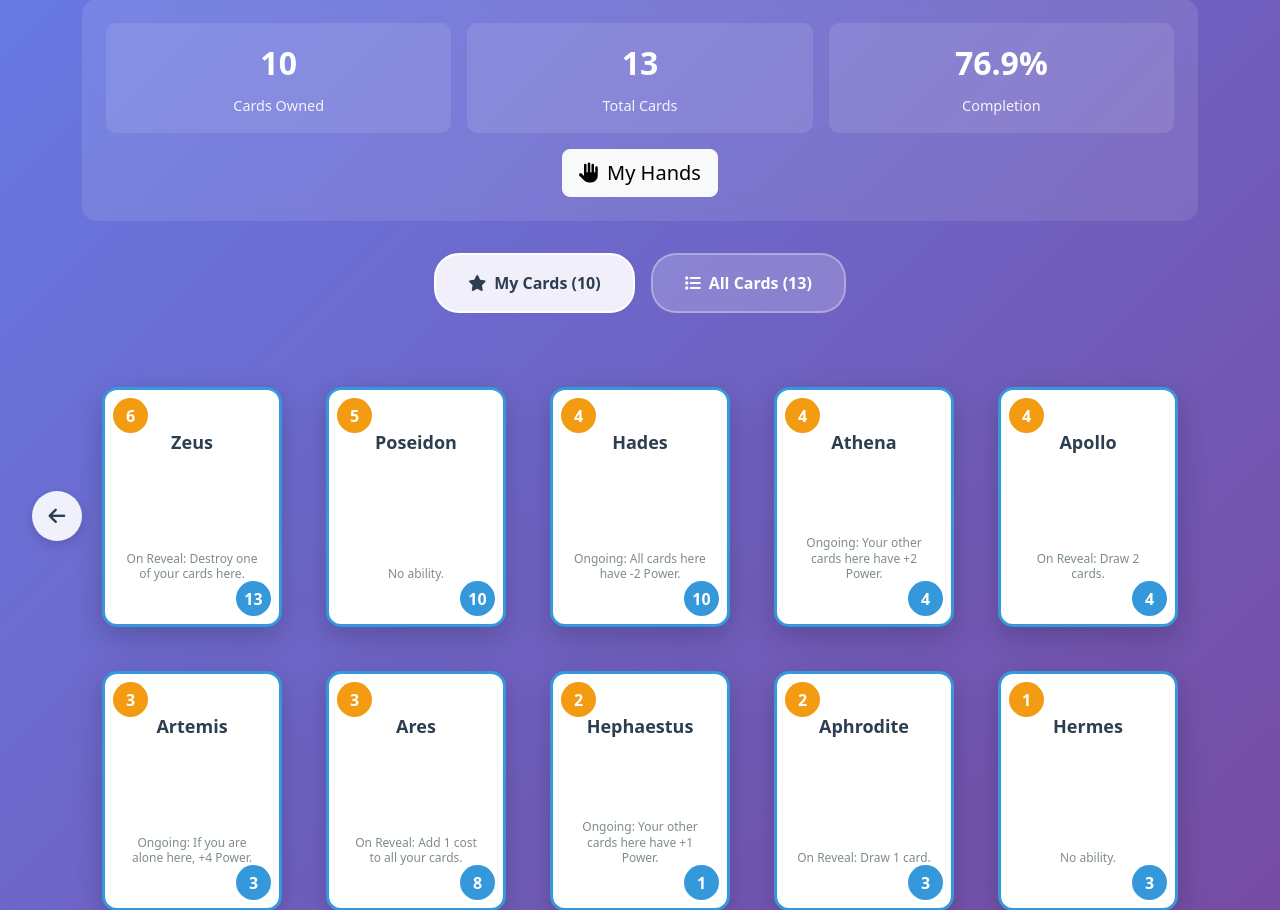
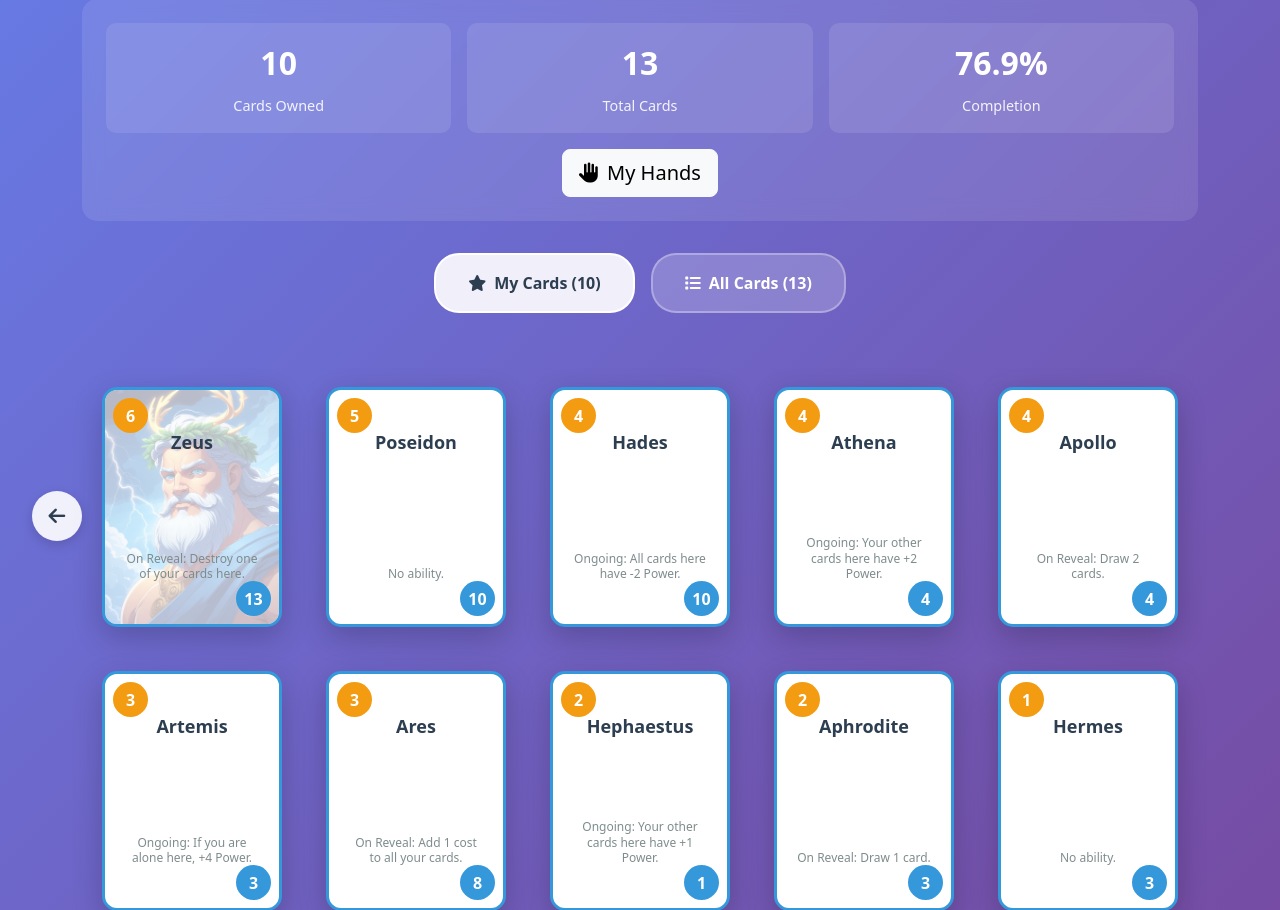
Before and after one commit to Maxwellkwhite/greek-snap, a Flask app: page /collection in a window 1280 px wide. Shown: the part 227-1137 px from the top of the page. Run offline with Flask 3, Linux system fonts and the light colour scheme; a user stored in the database is signed in; some libraries are stand-ins or nearby versions.

Commit message:
set up first image for zues

```diff
--- a/cards_data.py
+++ b/cards_data.py
@@ -9,6 +9,7 @@ CHARACTERS = [
         "cost": 6,
         "ability": "On Reveal: Destroy one of your cards here.",
         "ability_type": "on_reveal",
+        "image": "/static/images/zues.jpg",
         "ability_effect": {
             "type": "destroy_card",
             "value": 1,
--- a/static/css/style.css
+++ b/static/css/style.css
@@ -38,6 +38,22 @@ body {
     display: flex;
     flex-direction: column;
     justify-content: space-between;
+    position: relative;
+    z-index: 1;
+}
+
+.card-image {
+    position: absolute;
+    top: 0;
+    left: 0;
+    width: 100%;
+    height: 100%;
+    background-size: cover;
+    background-position: center;
+    background-repeat: no-repeat;
+    opacity: 0.3;
+    z-index: 0;
+    border-radius: 8px;
 }
 
 .card-cost {
@@ -55,6 +71,7 @@ body {
     font-weight: bold;
     font-size: 12px;
     transition: all 0.3s ease;
+    z-index: 2;
 }
 
 .card-cost.cost-reduced {
@@ -96,6 +113,7 @@ body {
     font-weight: bold;
     font-size: 12px;
     transition: all 0.3s ease;
+    z-index: 2;
 }
 
 .card-power.modified {
@@ -131,6 +149,8 @@ body {
     margin-bottom: 5px;
     line-height: 1.2;
     color: #2c3e50;
+    position: relative;
+    z-index: 2;
 }
 
 .card-ability {
@@ -140,6 +160,8 @@ body {
     margin-bottom: 20px;
     color: #7f8c8d;
     padding: 0 5px;
+    position: relative;
+    z-index: 2;
 }
 
 /* Game Board Layout */
--- a/templates/collection.html
+++ b/templates/collection.html
@@ -79,6 +79,22 @@
             display: flex;
             flex-direction: column;
             justify-content: space-between;
+            position: relative;
+            z-index: 1;
+        }
+
+        .card-image {
+            position: absolute;
+            top: 0;
+            left: 0;
+            width: 100%;
+            height: 100%;
+            background-size: cover;
+            background-position: center;
+            background-repeat: no-repeat;
+            opacity: 0.3;
+            z-index: 0;
+            border-radius: 12px;
         }
 
         .card-cost {
@@ -96,6 +112,7 @@
             font-weight: bold;
             font-size: 16px;
             transition: all 0.3s ease;
+            z-index: 2;
         }
 
         .card-power {
@@ -113,6 +130,7 @@
             font-weight: bold;
             font-size: 16px;
             transition: all 0.3s ease;
+            z-index: 2;
         }
 
         .card-name {
@@ -123,6 +141,8 @@
             margin-bottom: 8px;
             line-height: 1.2;
             color: #2c3e50;
+            position: relative;
+            z-index: 2;
         }
 
         .card-ability {
@@ -132,6 +152,8 @@
             margin-bottom: 30px;
             color: #7f8c8d;
             padding: 0 8px;
+            position: relative;
+            z-index: 2;
         }
 
         .lock-overlay {
@@ -323,6 +345,9 @@
             <div class="card-grid">
                 {% for card in owned_cards %}
                 <div class="card-item unlocked">
+                    {% if card.image %}
+                    <div class="card-image" style="background-image: url('{{ card.image }}')"></div>
+                    {% endif %}
                     <div class="card-body">
                         <div class="card-cost">{{ card.cost }}</div>
                         <div class="card-name">{{ card.name }}</div>
@@ -346,6 +371,9 @@
             <div class="card-grid">
                 {% for card in all_cards %}
                 <div class="card-item {% if card.unlocked %}unlocked{% else %}locked{% endif %}">
+                    {% if card.image %}
+                    <div class="card-image" style="background-image: url('{{ card.image }}')"></div>
+                    {% endif %}
                     <div class="card-body">
                         <div class="card-cost">{{ card.cost }}</div>
                         <div class="card-name">{{ card.name }}</div>
--- a/templates/game.html
+++ b/templates/game.html
@@ -90,6 +90,7 @@
     <!-- Card Template -->
     <template id="cardTemplate">
         <div class="card game-card" data-card-index="">
+            <div class="card-image"></div>
             <div class="card-body p-2">
                 <div class="card-cost"></div>
                 <div class="card-name"></div>
```
Also changed, not shown: static/js/main.js (+9 -0 lines), templates/create_hand.html (+21 -0 lines), instance/users.db, static/images/zues.jpg (added).
